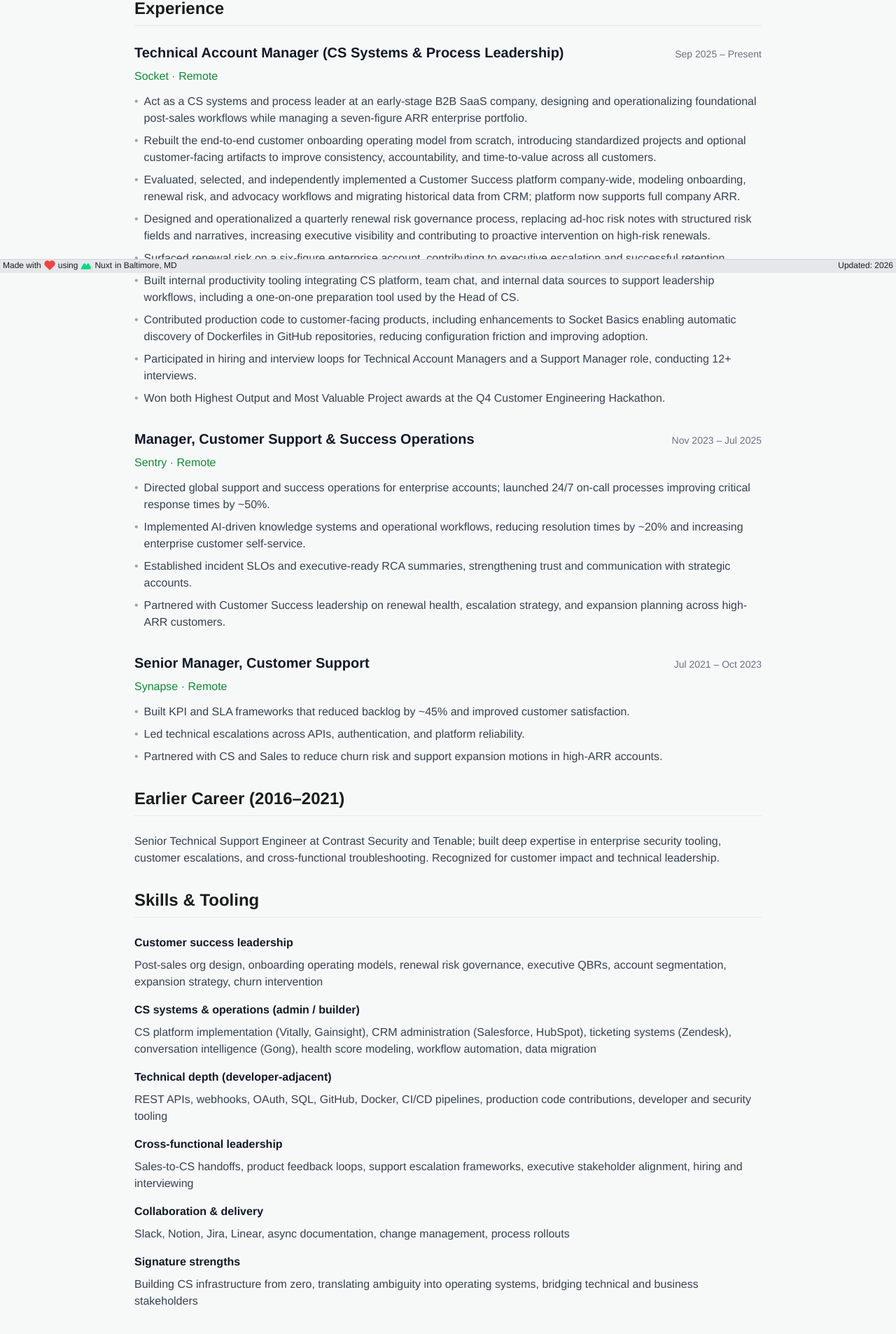
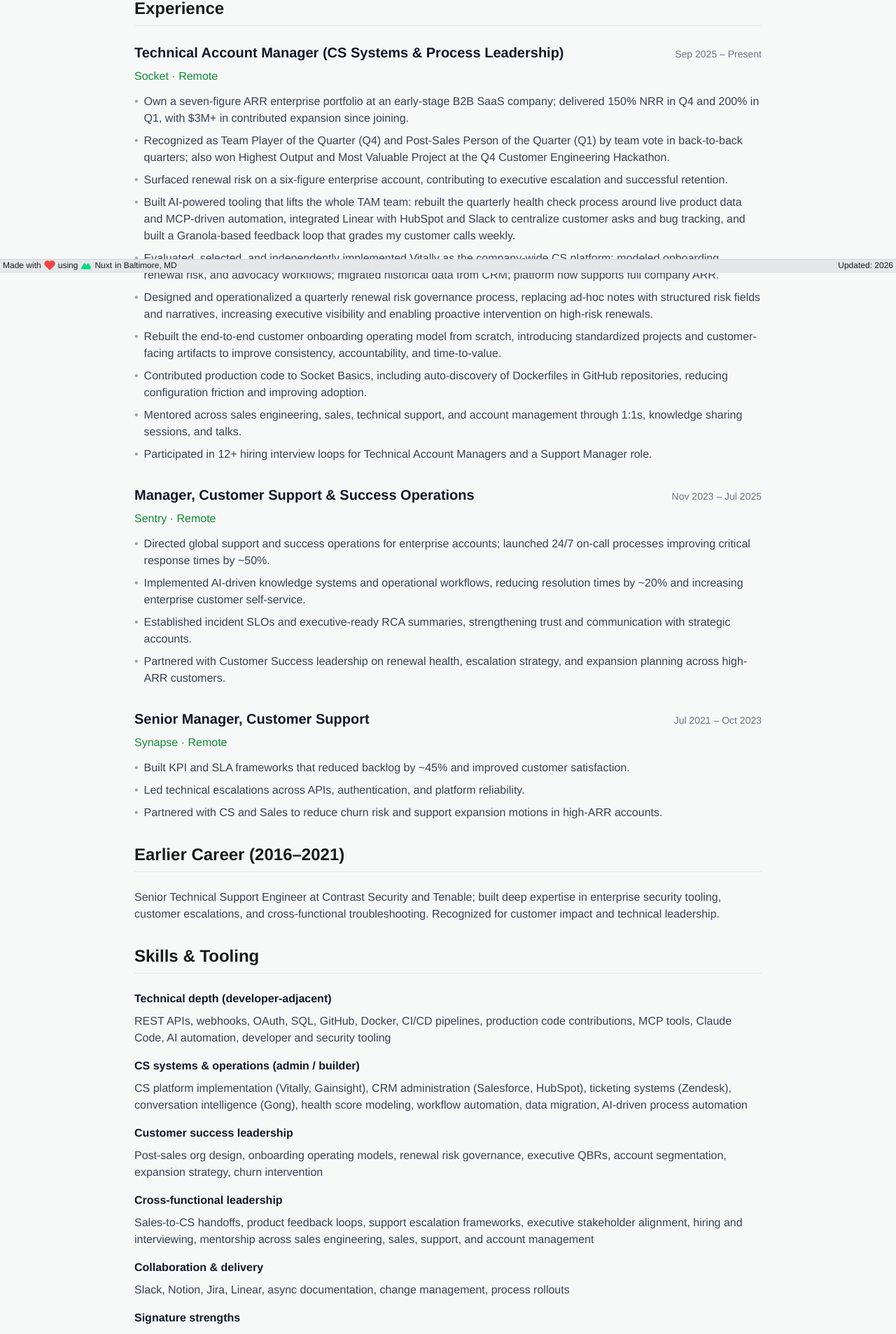
Before and after one commit to dc-larsen/davidlarsen.me, a Nuxt app: page /resume in a window 1280 px wide. Shown: the part 410-2316 px from the top of the page at 70% size. Built offline with nearby package versions, Linux system fonts and the light colour scheme.

Commit message:
Rewrite resume with current Socket TAM positioning

```diff
--- a/pages/resume.vue
+++ b/pages/resume.vue
@@ -14,7 +14,7 @@
     <!-- Summary -->
     <div class="mb-8">
       <p class="text-gray-700 leading-relaxed">
-        Customer Success leader with deep technical roots and a track record of building post-sales systems from zero at early-stage SaaS companies. Proven at designing onboarding, renewal risk, and account operating models; implementing CS platforms at scale; and partnering with executive leadership to protect and grow revenue. Combines hands-on technical execution (APIs, security tooling, production code) with strategic ownership of CS processes supporting multi-million-dollar ARR.
+        Technical Account Manager at Socket with a seven-figure enterprise portfolio and over $3M in contributed expansion since joining. Delivered 150% NRR in Q4 and 200% in Q1; team voted Team Player of the Quarter (Q4) and Post-Sales Person of the Quarter (Q1) back-to-back. Combines IC depth in APIs, integrations, and production code with leadership reach across mentoring, hiring, and CS systems design. Prior manager experience running post-sales operations at Sentry and Synapse.
       </p>
     </div>
 
@@ -32,19 +32,11 @@
         <ul class="space-y-2 text-gray-700">
           <li class="flex">
             <span class="mr-2 text-gray-400">•</span>
-            <span>Act as a CS systems and process leader at an early-stage B2B SaaS company, designing and operationalizing foundational post-sales workflows while managing a seven-figure ARR enterprise portfolio.</span>
+            <span>Own a seven-figure ARR enterprise portfolio at an early-stage B2B SaaS company; delivered 150% NRR in Q4 and 200% in Q1, with $3M+ in contributed expansion since joining.</span>
           </li>
           <li class="flex">
             <span class="mr-2 text-gray-400">•</span>
-            <span>Rebuilt the end-to-end customer onboarding operating model from scratch, introducing standardized projects and optional customer-facing artifacts to improve consistency, accountability, and time-to-value across all customers.</span>
-          </li>
-          <li class="flex">
-            <span class="mr-2 text-gray-400">•</span>
-            <span>Evaluated, selected, and independently implemented a Customer Success platform company-wide, modeling onboarding, renewal risk, and advocacy workflows and migrating historical data from CRM; platform now supports full company ARR.</span>
-          </li>
-          <li class="flex">
-            <span class="mr-2 text-gray-400">•</span>
-            <span>Designed and operationalized a quarterly renewal risk governance process, replacing ad-hoc risk notes with structured risk fields and narratives, increasing executive visibility and contributing to proactive intervention on high-risk renewals.</span>
+            <span>Recognized as Team Player of the Quarter (Q4) and Post-Sales Person of the Quarter (Q1) by team vote in back-to-back quarters; also won Highest Output and Most Valuable Project at the Q4 Customer Engineering Hackathon.</span>
           </li>
           <li class="flex">
             <span class="mr-2 text-gray-400">•</span>
@@ -52,19 +44,31 @@
           </li>
           <li class="flex">
             <span class="mr-2 text-gray-400">•</span>
-            <span>Built internal productivity tooling integrating CS platform, team chat, and internal data sources to support leadership workflows, including a one-on-one preparation tool used by the Head of CS.</span>
+            <span>Built AI-powered tooling that lifts the whole TAM team: rebuilt the quarterly health check process around live product data and MCP-driven automation, integrated Linear with HubSpot and Slack to centralize customer asks and bug tracking, and built a Granola-based feedback loop that grades my customer calls weekly.</span>
           </li>
           <li class="flex">
             <span class="mr-2 text-gray-400">•</span>
-            <span>Contributed production code to customer-facing products, including enhancements to Socket Basics enabling automatic discovery of Dockerfiles in GitHub repositories, reducing configuration friction and improving adoption.</span>
+            <span>Evaluated, selected, and independently implemented Vitally as the company-wide CS platform; modeled onboarding, renewal risk, and advocacy workflows; migrated historical data from CRM; platform now supports full company ARR.</span>
           </li>
           <li class="flex">
             <span class="mr-2 text-gray-400">•</span>
-            <span>Participated in hiring and interview loops for Technical Account Managers and a Support Manager role, conducting 12+ interviews.</span>
+            <span>Designed and operationalized a quarterly renewal risk governance process, replacing ad-hoc notes with structured risk fields and narratives, increasing executive visibility and enabling proactive intervention on high-risk renewals.</span>
           </li>
           <li class="flex">
             <span class="mr-2 text-gray-400">•</span>
-            <span>Won both Highest Output and Most Valuable Project awards at the Q4 Customer Engineering Hackathon.</span>
+            <span>Rebuilt the end-to-end customer onboarding operating model from scratch, introducing standardized projects and customer-facing artifacts to improve consistency, accountability, and time-to-value.</span>
+          </li>
+          <li class="flex">
+            <span class="mr-2 text-gray-400">•</span>
+            <span>Contributed production code to Socket Basics, including auto-discovery of Dockerfiles in GitHub repositories, reducing configuration friction and improving adoption.</span>
+          </li>
+          <li class="flex">
+            <span class="mr-2 text-gray-400">•</span>
+            <span>Mentored across sales engineering, sales, technical support, and account management through 1:1s, knowledge sharing sessions, and talks.</span>
+          </li>
+          <li class="flex">
+            <span class="mr-2 text-gray-400">•</span>
+            <span>Participated in 12+ hiring interview loops for Technical Account Managers and a Support Manager role.</span>
           </li>
         </ul>
       </div>
@@ -134,23 +138,23 @@
 
       <div class="space-y-4">
         <div>
+          <h3 class="font-semibold text-gray-900 mb-2">Technical depth (developer-adjacent)</h3>
+          <p class="text-gray-700">REST APIs, webhooks, OAuth, SQL, GitHub, Docker, CI/CD pipelines, production code contributions, MCP tools, Claude Code, AI automation, developer and security tooling</p>
+        </div>
+
+        <div>
+          <h3 class="font-semibold text-gray-900 mb-2">CS systems & operations (admin / builder)</h3>
+          <p class="text-gray-700">CS platform implementation (Vitally, Gainsight), CRM administration (Salesforce, HubSpot), ticketing systems (Zendesk), conversation intelligence (Gong), health score modeling, workflow automation, data migration, AI-driven process automation</p>
+        </div>
+
+        <div>
           <h3 class="font-semibold text-gray-900 mb-2">Customer success leadership</h3>
           <p class="text-gray-700">Post-sales org design, onboarding operating models, renewal risk governance, executive QBRs, account segmentation, expansion strategy, churn intervention</p>
         </div>
 
         <div>
-          <h3 class="font-semibold text-gray-900 mb-2">CS systems & operations (admin / builder)</h3>
-          <p class="text-gray-700">CS platform implementation (Vitally, Gainsight), CRM administration (Salesforce, HubSpot), ticketing systems (Zendesk), conversation intelligence (Gong), health score modeling, workflow automation, data migration</p>
-        </div>
-
-        <div>
-          <h3 class="font-semibold text-gray-900 mb-2">Technical depth (developer-adjacent)</h3>
-          <p class="text-gray-700">REST APIs, webhooks, OAuth, SQL, GitHub, Docker, CI/CD pipelines, production code contributions, developer and security tooling</p>
-        </div>
-
-        <div>
           <h3 class="font-semibold text-gray-900 mb-2">Cross-functional leadership</h3>
-          <p class="text-gray-700">Sales-to-CS handoffs, product feedback loops, support escalation frameworks, executive stakeholder alignment, hiring and interviewing</p>
+          <p class="text-gray-700">Sales-to-CS handoffs, product feedback loops, support escalation frameworks, executive stakeholder alignment, hiring and interviewing, mentorship across sales engineering, sales, support, and account management</p>
         </div>
 
         <div>
@@ -160,7 +164,7 @@
 
         <div>
           <h3 class="font-semibold text-gray-900 mb-2">Signature strengths</h3>
-          <p class="text-gray-700">Building CS infrastructure from zero, translating ambiguity into operating systems, bridging technical and business stakeholders</p>
+          <p class="text-gray-700">Strong IC ownership across enterprise accounts, building CS infrastructure from zero, AI-powered team productivity tooling, bridging technical and business stakeholders</p>
         </div>
       </div>
     </div>
@@ -194,7 +198,7 @@
   meta: [
     {
       name: 'description',
-      content: 'Resume of David Larsen - Technical Account Manager and Technical CS & Systems Builder with experience building post-sales systems at early-stage and growth-stage B2B SaaS companies.'
+      content: 'Resume of David Larsen - Technical Account Manager at Socket with a seven-figure enterprise portfolio, $3M+ in contributed expansion, and 200% NRR. Prior manager experience at Sentry and Synapse.'
     }
   ]
 })
```
